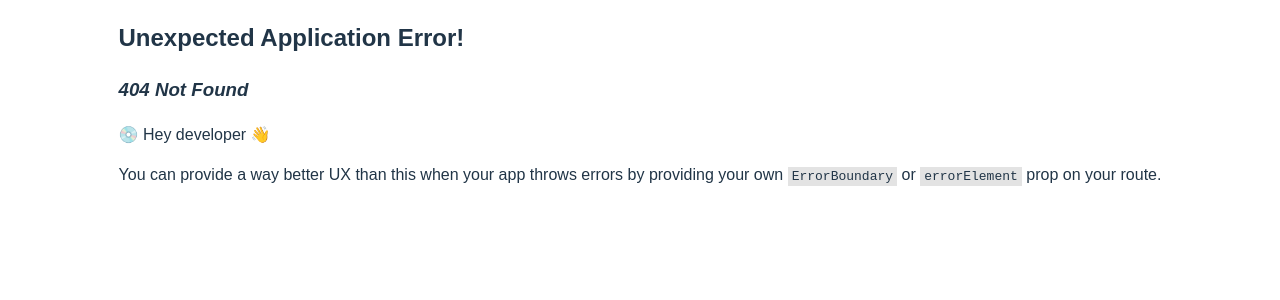
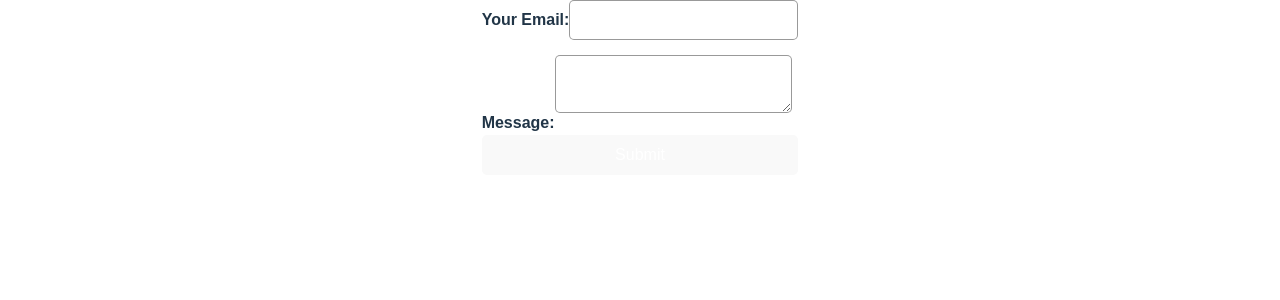
Before and after one commit to chaz9127/autofilly-landing-page, a React (Vite) app: page /feedback in a window 1280 px wide. Before the commit this address had no page. Shown: the top 300 px of the page. Built offline with nearby package versions, Linux system fonts and the light colour scheme.

Commit message:
wip adding feedback route and barebones form

```diff
--- /dev/null
+++ b/src/Pages/Feedback/Feedback.scss
@@ -0,0 +1,53 @@
+// .feedback-container {
+//     display: flex;
+//     justify-content: center;
+//     align-items: center;
+//     height: 100vh;
+//     background-color: #f9f9f9;
+//   }
+
+//   .feedback-form {
+//     display: flex;
+//     flex-direction: column;
+//     width: 300px;
+//     padding: 20px;
+//     background-color: #fff;
+//     border: 1px solid #ccc;
+//     border-radius: 5px;
+//   }
+
+//   .form-group {
+//     margin-bottom: 15px;
+//   }
+
+//   label {
+//     display: block;
+//     margin-bottom: 5px;
+//     font-weight: bold;
+//   }
+
+//   input,
+//   textarea {
+//     width: 100%;
+//     padding: 8px;
+//     border: 1px solid #ccc;
+//     border-radius: 4px;
+//   }
+
+//   textarea {
+//     resize: vertical;
+//   }
+
+//   .btn-submit {
+//     padding: 10px;
+//     color: #fff;
+//     background-color: #007bff;
+//     border: none;
+//     border-radius: 5px;
+//     cursor: pointer;
+//     transition: background-color 0.3s;
+//   }
+
+//   .btn-submit:hover {
+//     background-color: #0056b3;
+//   }
--- /dev/null
+++ b/src/Pages/Feedback/Feedback.tsx
@@ -0,0 +1,42 @@
+import React, { useState } from 'react';
+import './Feedback.scss';
+
+const Feedback: React.FC = () => {
+  const [replyEmail, setReplyEmail] = useState('');
+  const [message, setMessage] = useState('');
+
+  const handleSubmit = (e: React.FormEvent<HTMLFormElement>) => {
+    e.preventDefault();
+    // Add your fetch post request here
+    console.log('Submitted:', { replyEmail, message });
+  };
+
+  return (
+    <div className="feedback-container">
+      <form onSubmit={handleSubmit} className="feedback-form">
+        <div className="form-group">
+          <label htmlFor="replyEmail">Your Email:</label>
+          <input
+            type="email"
+            id="replyEmail"
+            value={replyEmail}
+            onChange={(e) => setReplyEmail(e.target.value)}
+            required
+          />
+        </div>
+        <div className="form-group">
+          <label htmlFor="message">Message:</label>
+          <textarea
+            id="message"
+            value={message}
+            onChange={(e) => setMessage(e.target.value)}
+            required
+          />
+        </div>
+        <button type="submit" className="btn btn-submit">Submit</button>
+      </form>
+    </div>
+  );
+};
+
+export default Feedback;
--- a/src/main.tsx
+++ b/src/main.tsx
@@ -4,6 +4,7 @@ import './index.css';
 import LandingPage from './Pages/LandingPage/LandingPage.tsx';
 import Test from './Pages/Test/Test.tsx';
 import { createBrowserRouter, RouterProvider } from 'react-router-dom';
+import Feedback from './Pages/Feedback/Feedback.tsx';
 
 const router = createBrowserRouter([
   {
@@ -16,6 +17,11 @@ const router = createBrowserRouter([
     element: <Test />,
     // create error page
   },
+  {
+    path: "/feedback",
+    element: <Feedback />,
+    // create error page
+  },
 ])
 
 const root = ReactDOM.createRoot(
```
